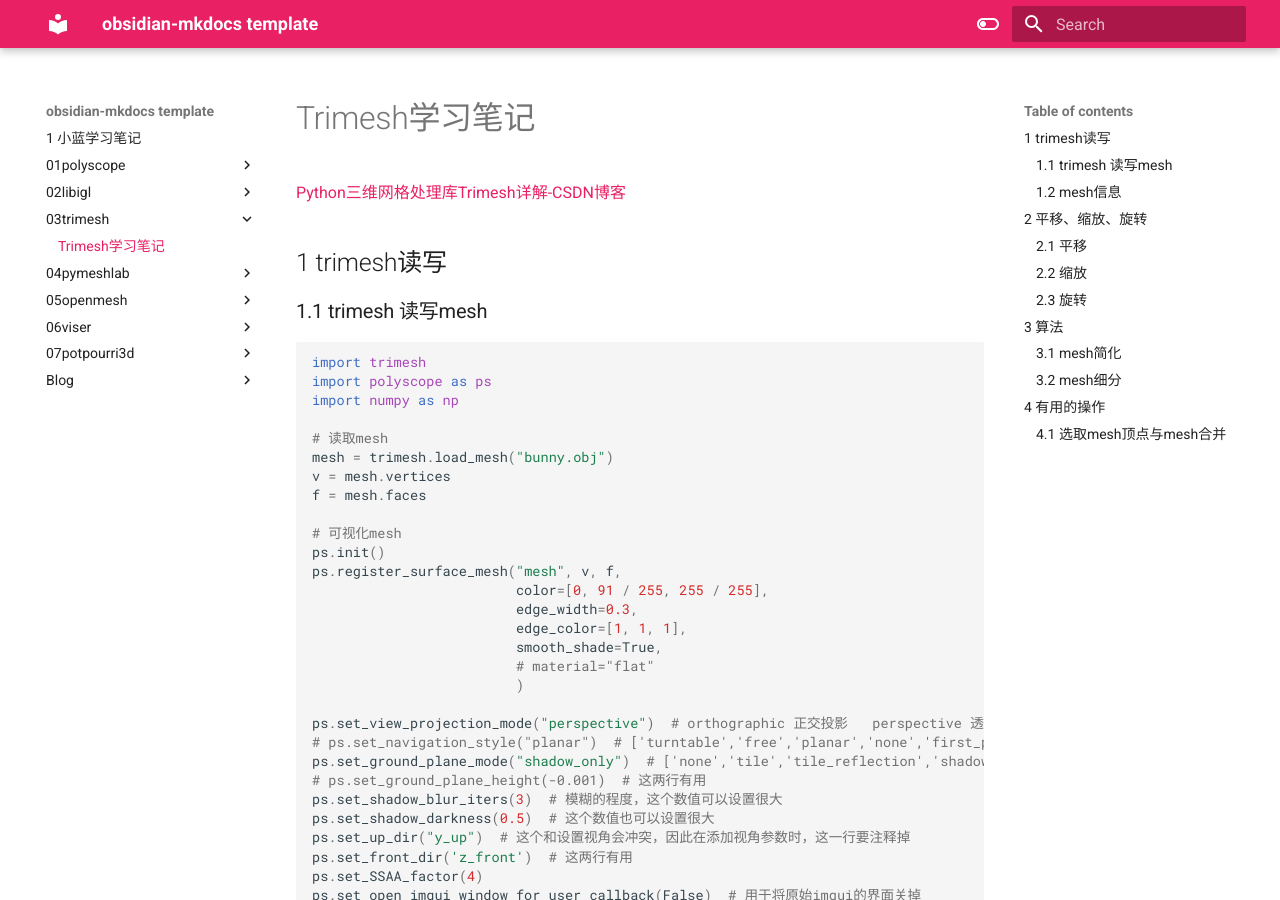
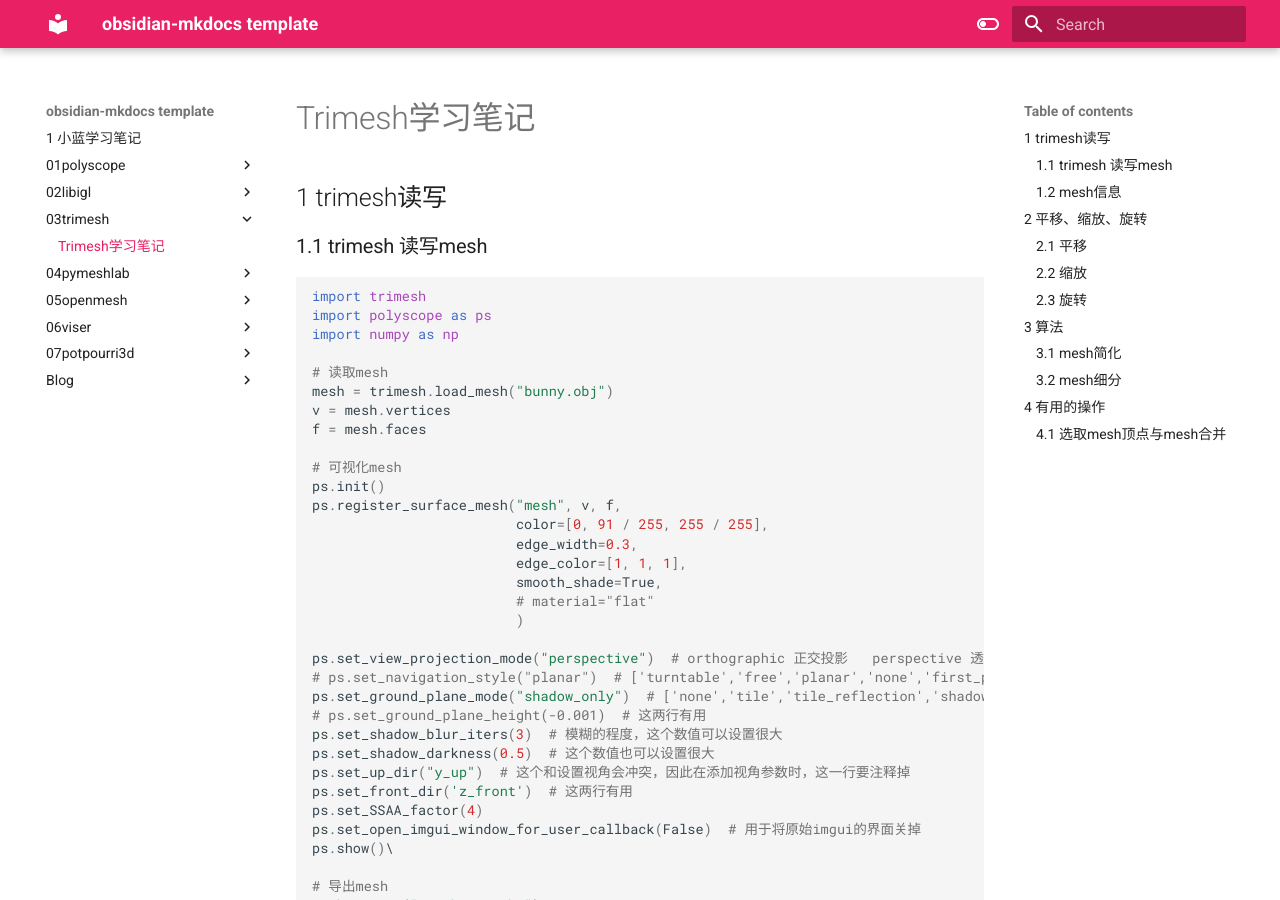
Before and after one commit to yeqinwen/xiaolan_notes, an MkDocs documentation site: the page built from docs/03trimesh/trimesh学习笔记.md, in a window 1280 px wide and 900 px high. Built offline with MkDocs 1.6.1 and Material for MkDocs 9.7.7, drawn with Linux system fonts in a browser that asks for light colours.

Commit message:
Update trimesh学习笔记.md

```diff
--- a/docs/03trimesh/trimesh学习笔记.md
+++ b/docs/03trimesh/trimesh学习笔记.md
@@ -1,7 +1,3 @@
-
-
-[Python三维网格处理库Trimesh详解-CSDN博客](https://blog.csdn.net/weixin_42964413/article/details/151722600)
-
 
 ## 1 trimesh读写
 
@@ -406,11 +402,6 @@ ps.show()
 
 
 
-
-
-
-
-
 ## 4 有用的操作
 
 ### 4.1 选取mesh顶点与mesh合并
```
